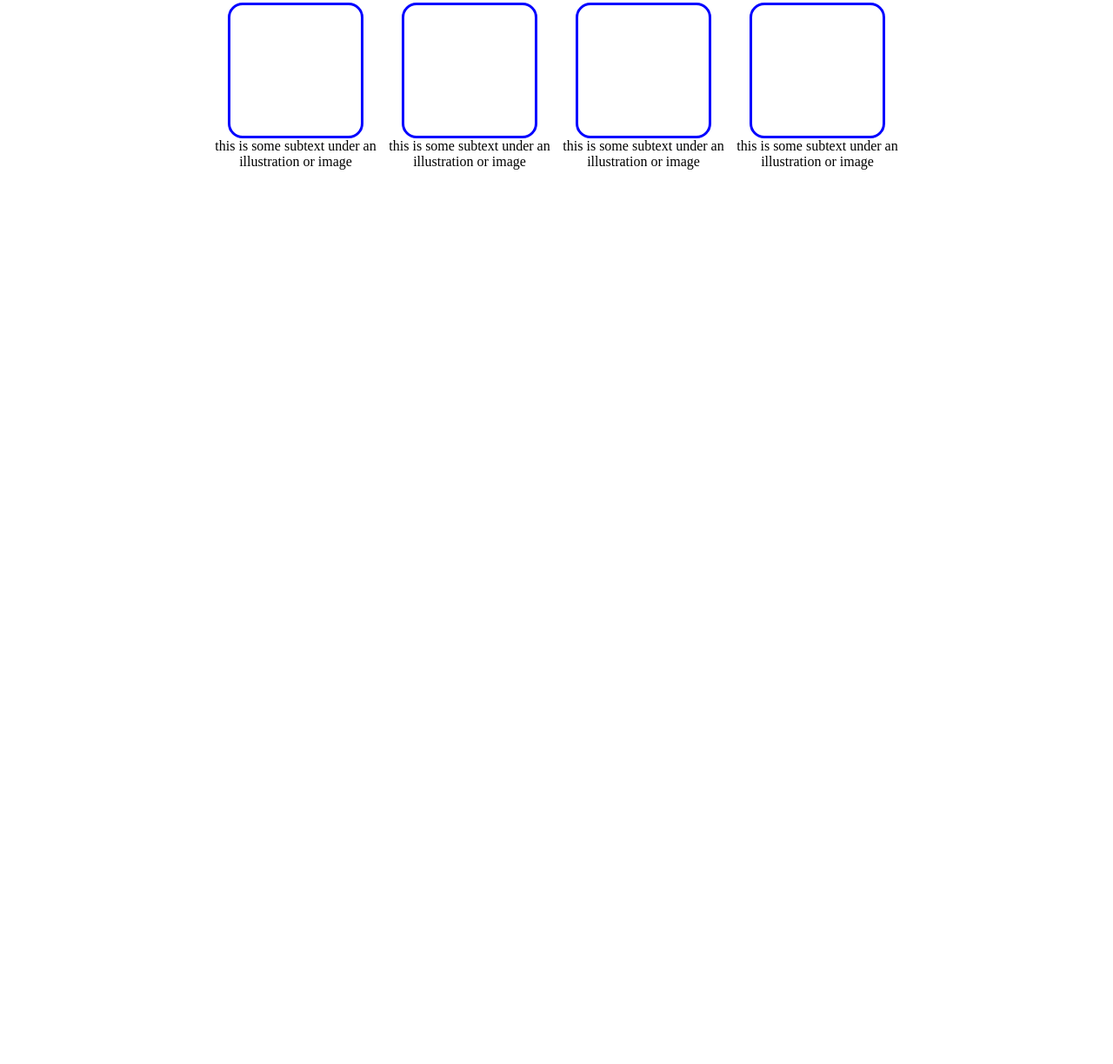
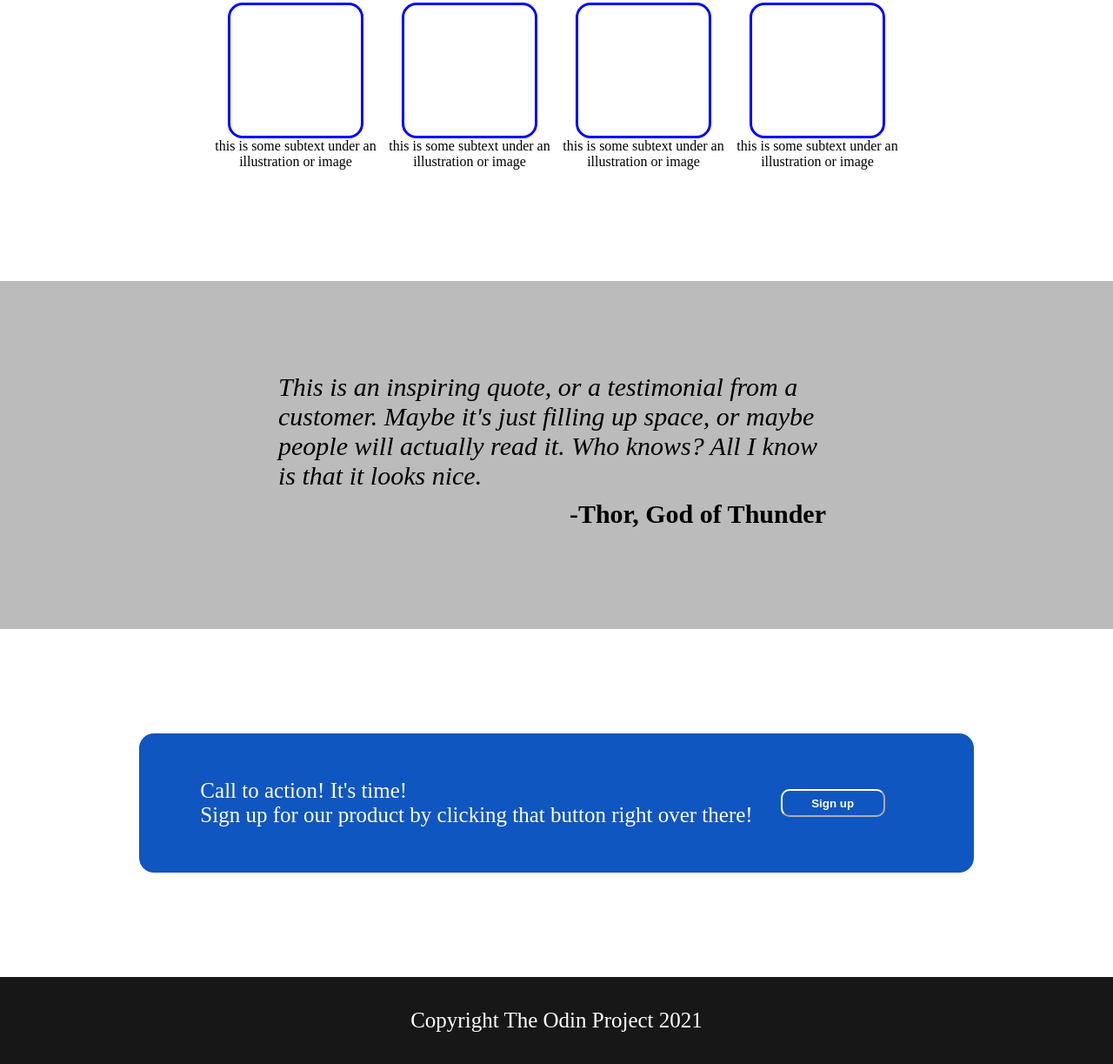
Before and after one commit to Nick1813/Landing-Page, a plain HTML site: page index.html in a window 1280 px wide. Shown: the part 639-1862 px from the top of the page at 87% size. Before the commit the page ends 962 px from the top, so only its background shows below. Drawn offline with Linux system fonts and the light colour scheme.

Commit message:
project complete

```diff
--- a/index.html
+++ b/index.html
@@ -24,7 +24,7 @@
     <div class="first">
         <div class="left">
         <h1>This website is awesome</h1>
-        <p>This webiste has some subtext that goes here under the main title. It's a smaller font and the color is lower contrast</p>
+        <p>This website has some subtext that goes here under the main title. It's a smaller font and the color is lower contrast</p>
         <button>Sign up</button>
         </div>
         <div class="right">
@@ -54,10 +54,26 @@
         <p>this is some subtext under an illustration or image</p>
     </div>
 </div>
+</div>
+<div class="third">
+<div class="quote">
+    <p>This is an inspiring quote, or a testimonial from a customer. Maybe it's just filling up space, or maybe people will actually read it. Who knows? All I know is that it looks nice.</p>
+    <p class="person">-Thor, God of Thunder</p>
+</div>
+</div>
+<div class="fourth">
+    <div class="sign-up">
+        <div class="sign-up-left">
+        <p>Call to action! It's time!</p>
+        <p>Sign up for our product by clicking that button right over there!</p>
+        </div>
+        <button class="sign-btn">Sign up</button>
+    </div>
+</div>
 
-
-    </div>
-
+<div class="footer">
+    <p class="footer-text">Copyright      The Odin Project 2021</p>
+</div>
 
 </body>
 </html>
--- a/landing-page.css
+++ b/landing-page.css
@@ -90,3 +90,72 @@ button{
     width: 150px;
     height: 150px;
 }
+
+.third{
+    display: flex;
+    background-color: rgb(187, 187, 187);
+    width: 100%;
+    height:400px;
+    justify-content: center;
+    align-items: center;
+    flex-wrap: wrap;
+}
+.quote{
+    font-size:30px;
+    display: inline-block;
+    width: 50%;
+    padding-top: 80px;
+    padding-bottom: 80px;
+    font-style: italic;
+
+}
+.person{
+    text-align: right;
+    padding: 10px 10px;
+    font-weight: 750;
+    font-style: normal;
+}
+.fourth{
+    display: flex;
+    background-color: white;
+    width: 100%;
+    height:400px;
+    justify-content: center;
+    align-items: center;
+}
+.sign-up{
+    display: flex;
+    background-color: rgb(15, 86, 192);
+    width: 75%;
+    height: 40%;
+    border-radius: 17px;
+    justify-content:center;
+    align-items:center;
+}
+.sign-btn{
+    margin: 2rem 2rem;
+    height: 20%;
+    border-radius: 10px;
+    border-color: white;
+    float: right;
+    background-color: rgb(15, 86, 192);
+}
+.sign-up-left{
+    color: white;
+    float: left;
+    display: flex;
+    flex-direction: column;
+    font-size: 25px;
+}
+.footer{
+    display: flex;
+    background-color: rgb(24, 23, 23);
+    width: 100%;
+    height: 100px;
+    justify-content: center;
+    align-items: center;
+}
+.footer-text{
+    color: white;
+    font-size: 25px;
+}
```
Also changed, not shown: landing-page.js (deleted).
